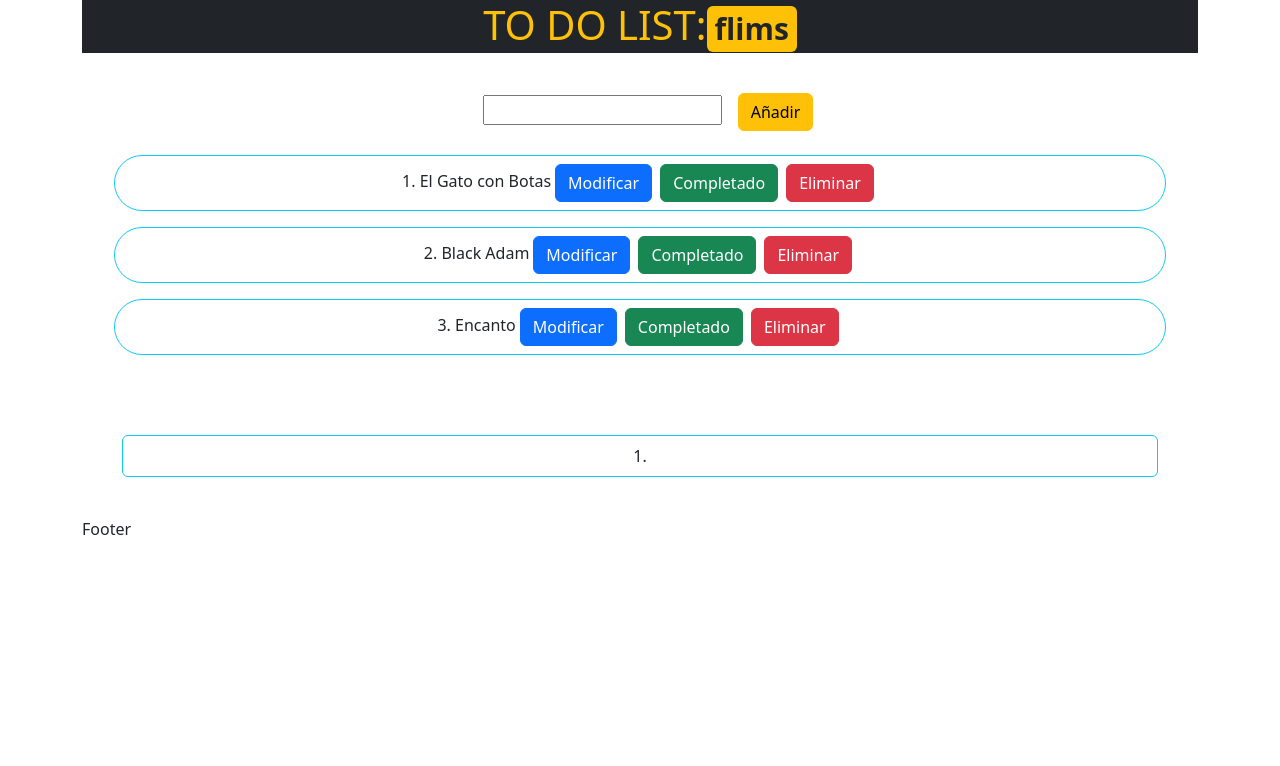
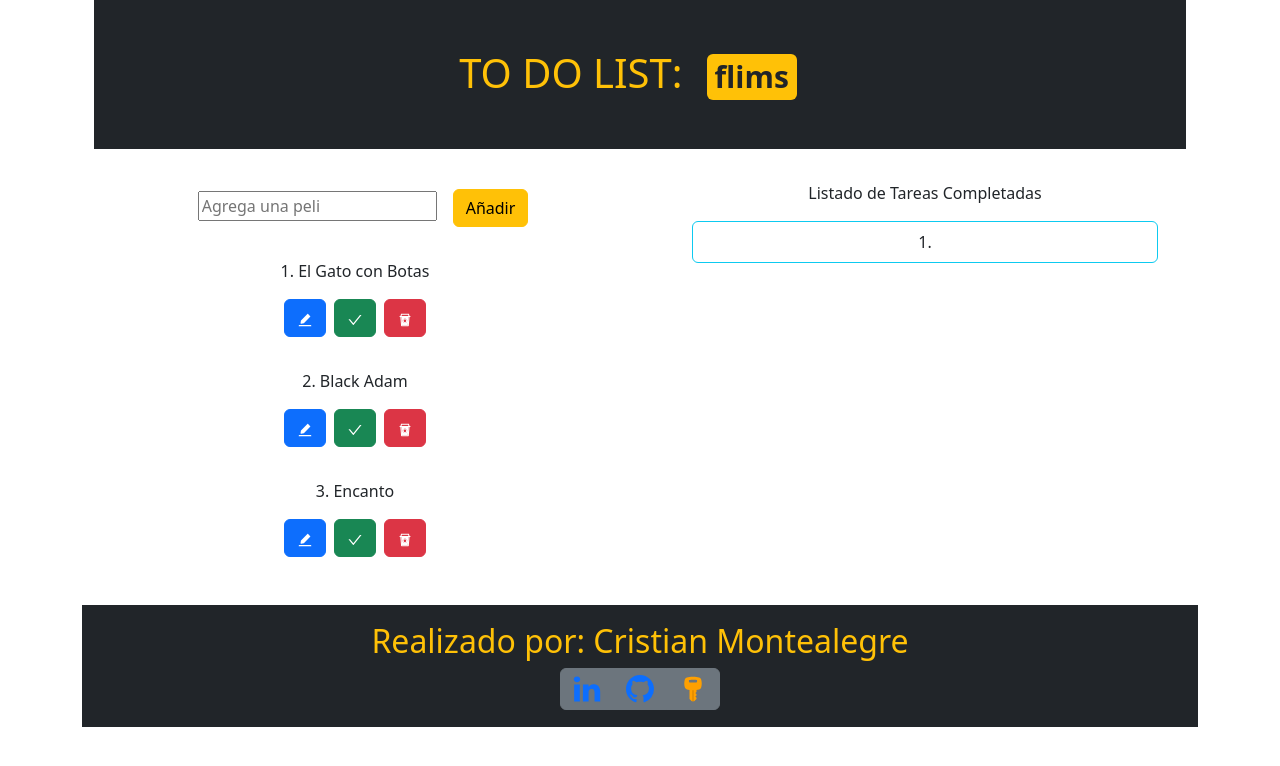
Before and after one commit to cgmontea98/bit08, a React (Create React App) app: page / in a window 1280 px wide. Shown: the top 766 px of the page. Built offline with nearby package versions, Linux system fonts and the light colour scheme.

Commit message:
diseño y layput terminado

```diff
--- a/package.json
+++ b/package.json
@@ -11,6 +11,7 @@
     "react": "^18.2.0",
     "react-bootstrap": "^2.7.0",
     "react-dom": "^18.2.0",
+    "react-icons": "^4.7.1",
     "react-scripts": "5.0.1",
     "web-vitals": "^2.1.4"
   },
--- a/src/App.js
+++ b/src/App.js
@@ -1,6 +1,4 @@
-import logo from "./logo.svg";
 import "./App.css";
-import Button from "react-bootstrap/Button";
 import { Header } from "./Components/Header";
 import { Main } from "./Components/Main";
 import { Aside } from "./Components/Aside";
@@ -22,8 +20,6 @@
           <Col>
             <Main />
           </Col>
-        </Row>
-        <Row>
           <Col>
             <Aside />
           </Col>
--- a/src/Components/Aside.jsx
+++ b/src/Components/Aside.jsx
@@ -7,15 +7,17 @@
 export const Aside = () => {
   return (
     <Container className="text-center p-4">
+      <Row>
+        <Col>Listado de Tareas Completadas</Col>
+      </Row>
       <Row className="p-2">
         <Col>
-        <ListGroup as="ol" numbered>
-              <ListGroup.Item
-                as="li"
-                className="m-2 border border-info"
-              >
-              </ListGroup.Item>
-            </ListGroup>
+          <ListGroup as="ol" numbered>
+            <ListGroup.Item
+              as="li"
+              className="m-2 border border-info"
+            ></ListGroup.Item>
+          </ListGroup>
         </Col>
       </Row>
     </Container>
--- a/src/Components/Footer.jsx
+++ b/src/Components/Footer.jsx
@@ -1,7 +1,36 @@
-import React from 'react'
+import React from "react";
+import Container from "react-bootstrap/Container";
+import Row from "react-bootstrap/Row";
+import Col from "react-bootstrap/Col";
+import Button from "react-bootstrap/Button";
+import ButtonGroup from "react-bootstrap/ButtonGroup";
+import { TfiLinkedin } from "react-icons/tfi";
+import { GoMarkGithub } from "react-icons/go";
+import { FcKey } from "react-icons/fc";
+
+
 
 export const Footer = () => {
   return (
-    <div>Footer</div>
-  )
-}
+    <Container className="bg-dark border border-dark text-warning text-center">
+      <Row>
+        <Col className="p-3">
+          <h2>Realizado por: Cristian Montealegre </h2>
+          <ButtonGroup aria-label="Basic example">
+            <Button variant="secondary">
+              <a href="https://www.linkedin.com/in/cgmontea98/">
+                <TfiLinkedin className="fs-3"/>
+              </a>
+            </Button>
+            <Button variant="secondary"><a href="https://github.com/cgmontea98">
+                <GoMarkGithub className="fs-3"/>
+              </a></Button>
+            <Button variant="secondary"><a href="https://cgmontea98.github.io/bit07me/">
+                <FcKey className="fs-3"/>
+              </a></Button>
+          </ButtonGroup>
+        </Col>
+      </Row>
+    </Container>
+  );
+};
--- a/src/Components/Header.jsx
+++ b/src/Components/Header.jsx
@@ -1,13 +1,22 @@
 import React from "react";
+import Container from "react-bootstrap/Container";
+import Row from "react-bootstrap/Row";
+import Col from "react-bootstrap/Col";
 import Badge from "react-bootstrap/Badge";
 
 export const Header = () => {
   return (
-    <h1 className="bg-dark border border-dark text-warning text-center">
-      TO DO LIST:
-      <Badge bg="warning" className="text-dark p-2">
-        flims
-      </Badge>
-    </h1>
+    <Container>
+      <Row>
+        <Col>
+          <h1 className="p-5 bg-dark border border-dark text-warning text-center">
+            TO DO LIST:
+            <Badge bg="warning" className="text-dark p-2 mx-4">
+              flims
+            </Badge>
+          </h1>
+        </Col>
+      </Row>
+    </Container>
   );
 };
--- a/src/Components/Main.jsx
+++ b/src/Components/Main.jsx
@@ -4,6 +4,9 @@
 import Col from "react-bootstrap/Col";
 import Button from "react-bootstrap/Button";
 import ListGroup from "react-bootstrap/ListGroup";
+import { AiFillEdit } from "react-icons/ai";
+import { AiOutlineCheck } from "react-icons/ai";
+import { AiTwotoneRest } from "react-icons/ai";
 
 export const Main = () => {
   return (
@@ -11,7 +14,7 @@
       <Container className="text-center p-4">
         <Row className="p-2">
           <Col>
-            <input className="mx-3"></input>
+            <input className="mx-3" placeholder="Agrega una peli"></input>
             <Button variant="warning">Añadir</Button>
           </Col>
         </Row>
@@ -20,30 +23,54 @@
             <ListGroup as="ol" numbered>
               <ListGroup.Item
                 as="li"
-                className="my-2 border border-info rounded-pill"
+                className="my-2 border border-0"
               >
                 El Gato con Botas
-                <Button variant="primary mx-1">Modificar</Button>
-            <Button variant="success mx-1">Completado</Button>
-            <Button variant="danger mx-1">Eliminar</Button>
+                <div className="pt-3">
+                  <Button variant="primary mx-1">
+                    <AiFillEdit />
+                  </Button>
+                  <Button variant="success mx-1">
+                    <AiOutlineCheck />
+                  </Button>
+                  <Button variant="danger mx-1">
+                    <AiTwotoneRest />
+                  </Button>
+                </div>
               </ListGroup.Item>
               <ListGroup.Item
                 as="li"
-                className="my-2 border border-info rounded-pill"
+                className="my-2 border border-0"
               >
                 Black Adam
-                <Button variant="primary mx-1">Modificar</Button>
-            <Button variant="success mx-1">Completado</Button>
-            <Button variant="danger mx-1">Eliminar</Button>
+                <div className="pt-3">
+                  <Button variant="primary mx-1">
+                    <AiFillEdit />
+                  </Button>
+                  <Button variant="success mx-1">
+                    <AiOutlineCheck />
+                  </Button>
+                  <Button variant="danger mx-1">
+                    <AiTwotoneRest />
+                  </Button>
+                </div>
               </ListGroup.Item>
               <ListGroup.Item
                 as="li"
-                className="my-2 border border-info rounded-pill"
+                className="my-2 border border-0"
               >
                 Encanto
-                <Button variant="primary mx-1">Modificar</Button>
-            <Button variant="success mx-1">Completado</Button>
-            <Button variant="danger mx-1">Eliminar</Button>
+                <div className="pt-3">
+                  <Button variant="primary mx-1">
+                    <AiFillEdit />
+                  </Button>
+                  <Button variant="success mx-1">
+                    <AiOutlineCheck />
+                  </Button>
+                  <Button variant="danger mx-1">
+                    <AiTwotoneRest />
+                  </Button>
+                </div>
               </ListGroup.Item>
             </ListGroup>
           </Col>
```
Also changed, not shown: 1 other file (tests, documents, lock files or other folders).
